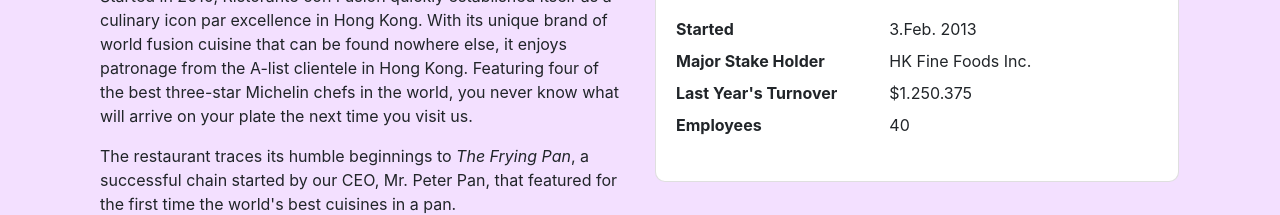
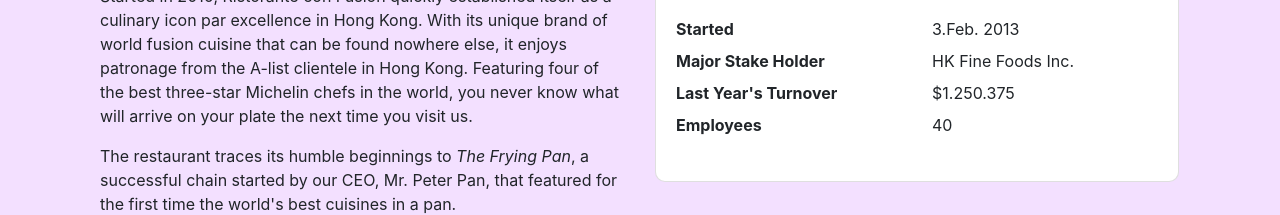
Before and after one commit to MischokLO/bootstrap4, a website: page aboutus.html in a window 1280 px wide. Shown: the part 592-807 px from the top of the page. Drawn offline with nearby package versions, Linux system fonts and the light colour scheme.

Commit message:
fixing a bug

```diff
--- a/aboutus.html
+++ b/aboutus.html
@@ -79,14 +79,14 @@
                     <h3 class="card-header text-white">Facts At a Glance</h3>
                     <div class="card-body">
                         <dl class="row">
-                            <dt class="col-5">Started</dt>
-                            <dd class="col-5">3.Feb. 2013</dd>
-                            <dt class="col-5">Major Stake Holder</dt>
-                            <dd class="col-5">HK Fine Foods Inc.</dd>
-                            <dt class="col-5">Last Year's Turnover</dt>
-                            <dd class="col-5">$1.250.375</dd>
-                            <dt class="col-5">Employees</dt>
-                            <dd class="col-5">40</dd>
+                            <dt class="col-6">Started</dt>
+                            <dd class="col-6">3.Feb. 2013</dd>
+                            <dt class="col-6">Major Stake Holder</dt>
+                            <dd class="col-6">HK Fine Foods Inc.</dd>
+                            <dt class="col-6">Last Year's Turnover</dt>
+                            <dd class="col-6">$1.250.375</dd>
+                            <dt class="col-6">Employees</dt>
+                            <dd class="col-6">40</dd>
                         </dl>
                     </div>
                 </div>
```
